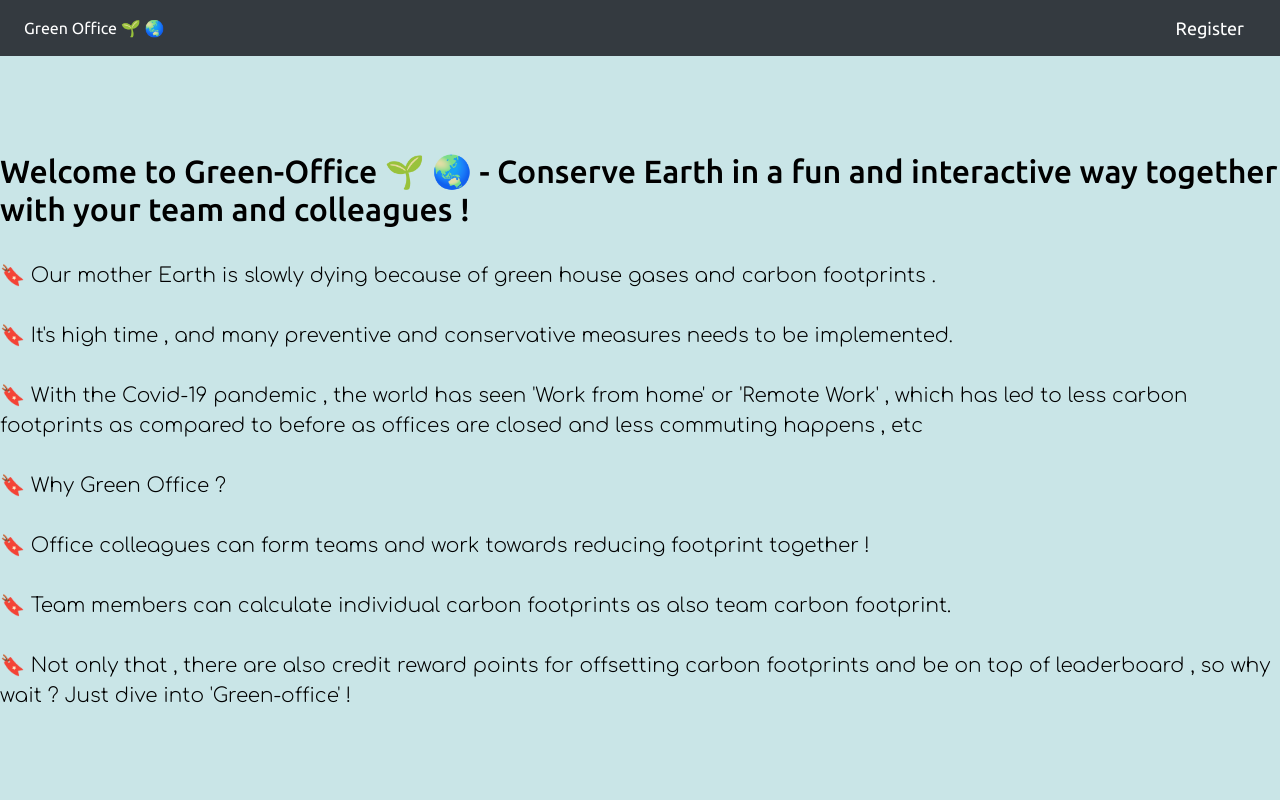
After one commit to Hackdotslash/T36-shootingStars, a Django app: page /main in a window 1280 px wide. The commit adds this page. Run offline with Django 3.2, Linux system fonts and the light colour scheme; some libraries are stand-ins or nearby versions.

Commit message:
Cleaned code

```diff
--- a/climateproj/urls.py
+++ b/climateproj/urls.py
@@ -30,11 +30,15 @@ urlpatterns = [
     url(r'dashboard', TemplateView.as_view(template_name="dashboard.html"), name='dashboard'),
     url(r'menu', TemplateView.as_view(template_name="menu.html"), name='menu'),
     url(r'checklists', TemplateView.as_view(template_name="checklist.html"), name='checklists'),
+     url(r'checklists', TemplateView.as_view(template_name="checklist.html"), name='checklists'),
+    url(r'index', TemplateView.as_view(template_name="index.html"), name='index'),
+    url(r'main', TemplateView.as_view(template_name="home.html"), name='home'),
     #url(r'result', views.calculate,name="result"),
 
 
 
     url(r'home', views.home, name="home"),
+    url(r'main', views.main, name="main"),
 
 
 
--- a/myapp/static/css/style.css
+++ b/myapp/static/css/style.css
@@ -1,44 +1,18 @@
 @import url('https://fonts.googleapis.com/css2?family=Lobster+Two:wght@400;700&family=Ubuntu:wght@300;400;500;700&display=swap');
+@import url('https://fonts.googleapis.com/css2?family=Comfortaa:wght@300;600;700&display=swap');
+
+
 * {
     margin: 0;
     padding: 0;
     box-sizing: border-box;
     font-family: 'Ubuntu', sans-serif;
 }
-:root {
-    --primary-color: #302AE6;
-    --secondary-color: #536390;
-    --font-color: #424242;
-    --bg-color: #fff;
-    --heading-color: #292922;
-    --card-color:#9A97F3;
-    --next-color:#FAD1DF;
-    --text-color:#292922;
-    --text2-color: #292922;
-    --hover-color:#292922;
-    --status-color:#292922;
-}
-
-[data-theme="dark"] {
-    --primary-color: #9A97F3;
-    --secondary-color: #818cab;
-    --font-color: #e1e1ff;
-    --bg-color: #161625;
-    --heading-color: #818cab;
-    --card-color:#fff;
-    --next-color:#FAD1DF;
-    --text-color:#FAD1DF;
-    --text2-color:#00ff9e;
-    --hover-color:#00acee;
-    --status-color:#818cab;
-}
-
-
 
 
 body
 {
-	background-color: var(--bg-color);
+	background-color: #c9e5e7;
   color: var(--font-color);
 	height: 100%;
 	width: 100%;
--- a/myapp/templates/checklist.html
+++ b/myapp/templates/checklist.html
@@ -14,7 +14,7 @@
 	<link rel="stylesheet" href="https://stackpath.bootstrapcdn.com/bootstrap/4.3.1/css/bootstrap.min.css" integrity="sha384-ggOyR0iXCbMQv3Xipma34MD+dH/1fQ784/j6cY/iJTQUOhcWr7x9JvoRxT2MZw1T" crossorigin="anonymous">
 
 	<link rel="stylesheet" type="text/css" href="{% static 'css/style.css' %}">
-	<link href="https://afeld.github.io/emoji-css/emoji.css" rel="stylesheet">
+
 	<script type="text/javascript" src="{% static 'js/script.js' %}"></script>
 
 </head>
--- a/myapp/templates/dashboard.html
+++ b/myapp/templates/dashboard.html
@@ -30,7 +30,7 @@
             </thead>
             <tbody>
                <tr>
-                  <td data-column="Team">Team IT </td>
+                  <td data-column="Team">Team HR </td>
                   <td data-column="Carbon Footprint">319 kg CO2</td>
                   <td data-column="Offset Checklist Score">80</td>
                </tr>
--- /dev/null
+++ b/myapp/templates/home.html
@@ -0,0 +1,45 @@
+{% load static %}
+<head>
+      <title>Green Office</title>
+      <link rel="stylesheet" href="https://stackpath.bootstrapcdn.com/bootstrap/4.1.3/css/bootstrap.min.css" integrity="sha384-MCw98/SFnGE8fJT3GXwEOngsV7Zt27NXFoaoApmYm81iuXoPkFOJwJ8ERdknLPMO" crossorigin="anonymous">
+      <script src="https://ajax.googleapis.com/ajax/libs/jquery/3.3.1/jquery.min.js"></script>
+      <link rel="stylesheet" href="https://use.fontawesome.com/releases/v5.6.1/css/all.css" integrity="sha384-gfdkjb5BdAXd+lj+gudLWI+BXq4IuLW5IT+brZEZsLFm++aCMlF1V92rMkPaX4PP" crossorigin="anonymous">
+      <link rel="stylesheet" type="text/css" href="{% static 'css/style.css' %}">
+   </head>
+   {%  include 'navbar2.html' %}
+<br>
+    <br>
+
+
+
+<div >
+    <br>
+    <br>
+    <h2>Welcome to Green-Office 🌱 🌏 - Conserve Earth in a fun and interactive way together with your team and colleagues !</h2>
+    <!--
+    <a href="/login" class="btn btn-primary">Login</a>
+    <a href="/register" class="btn btn-danger">Register</a>
+    -->
+    <br/>
+    <p class="infotext2" >
+        🔖 Our mother Earth is slowly dying because of green house gases and carbon footprints .
+        <br>
+        <br>
+        🔖 It's high time , and many preventive and conservative measures needs to be implemented.
+        <br>
+        <br>
+        🔖 With the Covid-19 pandemic , the world has seen 'Work from home' or 'Remote Work' , which has led to less carbon footprints as compared to before as offices are closed and less commuting happens , etc
+        <br>
+        <br>
+        🔖 Why Green Office ?
+        <br>
+        <br>
+        🔖 Office colleagues can form teams and work towards reducing footprint together !
+       <br>
+       <br>
+       🔖 Team members can calculate individual carbon footprints as also team carbon footprint.
+        <br>
+        <br>
+       🔖 Not only that , there are also credit reward points for offsetting carbon footprints and be on top of leaderboard , so why wait ? Just dive into 'Green-office' !
+    </p>
+</div>
--- a/myapp/templates/navbar.html
+++ b/myapp/templates/navbar.html
@@ -17,7 +17,7 @@
   <div class="collapse navbar-collapse" id="navbarNav">
     <ul class="navbar-nav">
       <li class="nav-item active">
-        <a class="nav-link" href="{% url 'menu' %}">Green Earth 🌱 🌏</a>
+        <a class="nav-link" href="{% url 'menu' %}">Green Office 🌱 🌏</a>
       </li>
       <li class="nav-item active">
         <a class="nav-link" href="{% url 'dashboard' %}">Leaderboard</a>
--- a/myapp/templates/navbar2.html
+++ b/myapp/templates/navbar2.html
@@ -17,7 +17,7 @@
   <div class="collapse navbar-collapse" id="navbarNav">
     <ul class="navbar-nav">
       <li class="nav-item active">
-        <a class="nav-link" href="{% url 'menu' %}">Green Earth 🌱 🌏</a>
+        <a class="nav-link" href="{% url 'menu' %}">Green Office 🌱 🌏</a>
       </li>
 
     </ul>
```
Also changed, not shown: myapp/views.py (+8 -0 lines).
